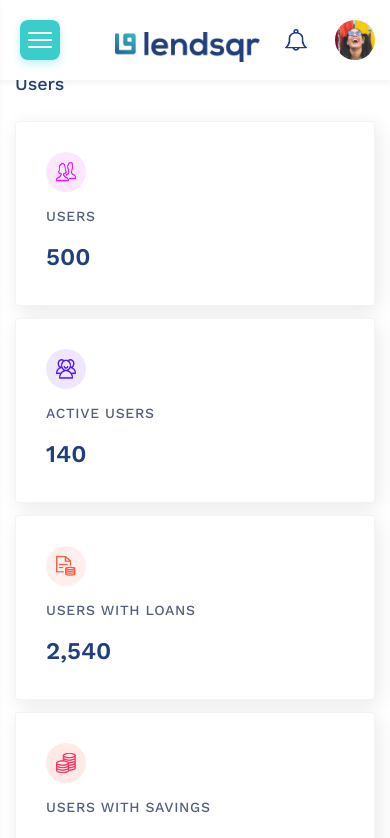
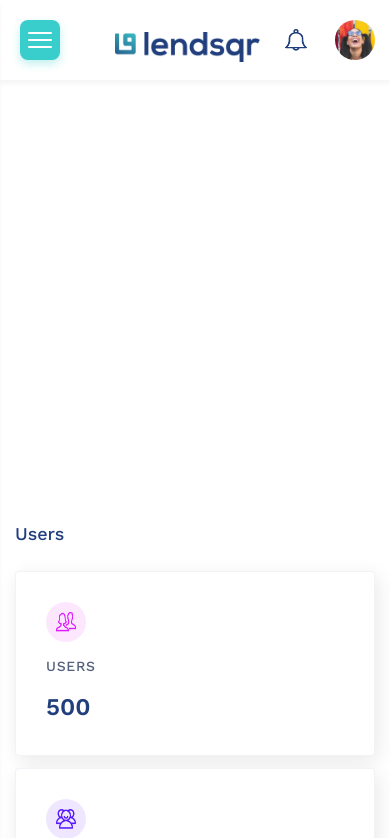
Before and after one commit to adimchikrilz/lendsqr-fe-test, a React (Vite) app: page /users in a window 390 px wide. Shown: the top 838 px of the page. Built offline with nearby package versions, Linux system fonts and the light colour scheme.

Commit message:
responsive-design

```diff
--- a/src/components/Header/Header.scss
+++ b/src/components/Header/Header.scss
@@ -17,12 +17,13 @@
   @media (max-width: 1024px) {
     left: 0;
     padding: 0 20px;
-    margin-bottom: 40px;
+
   }
 
   @media (max-width: 768px) {
     height: 80px;
     padding: 0 15px;
+    margin-bottom: 400px;
   }
 }
 
--- a/src/pages/Users/Users.scss
+++ b/src/pages/Users/Users.scss
@@ -44,18 +44,24 @@
   font-weight: 500;
   color: #213f7d;
   margin-bottom: 40px;
-  margin-top: 0;
+  margin-top: 80px;
+
+  @media (max-width: 1024px) {
+    font-size: 20px;
+    margin-bottom: 30px;
+    margin-top: 500px; // Space for mobile menu button in content area
+  }
 
   @media (max-width: 768px) {
     font-size: 20px;
     margin-bottom: 30px;
-    margin-top: 50px; // Space for mobile menu button in content area
+    margin-top: 500px; // Space for mobile menu button in content area
   }
 
   @media (max-width: 480px) {
     font-size: 18px;
     margin-bottom: 24px;
-    margin-top: 50px;
+    margin-top: 500px;
   }
 }
 
```
